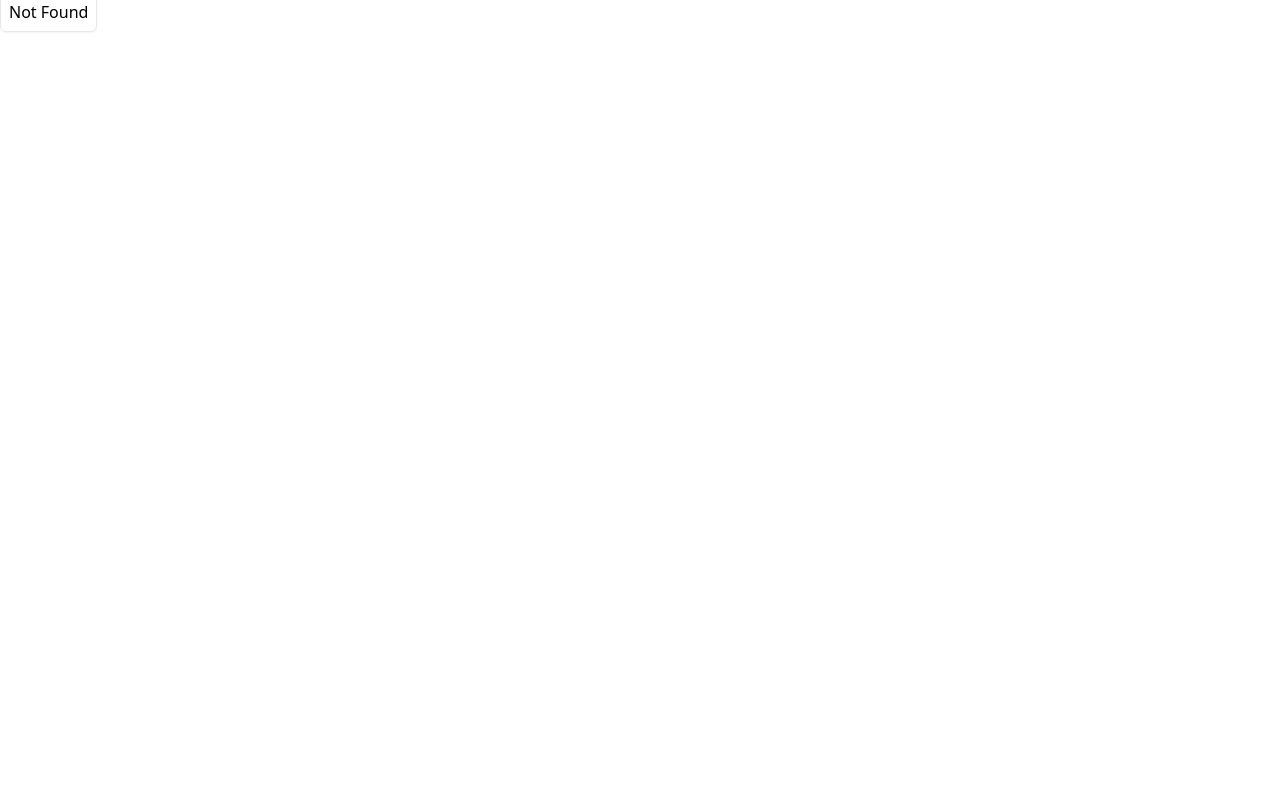
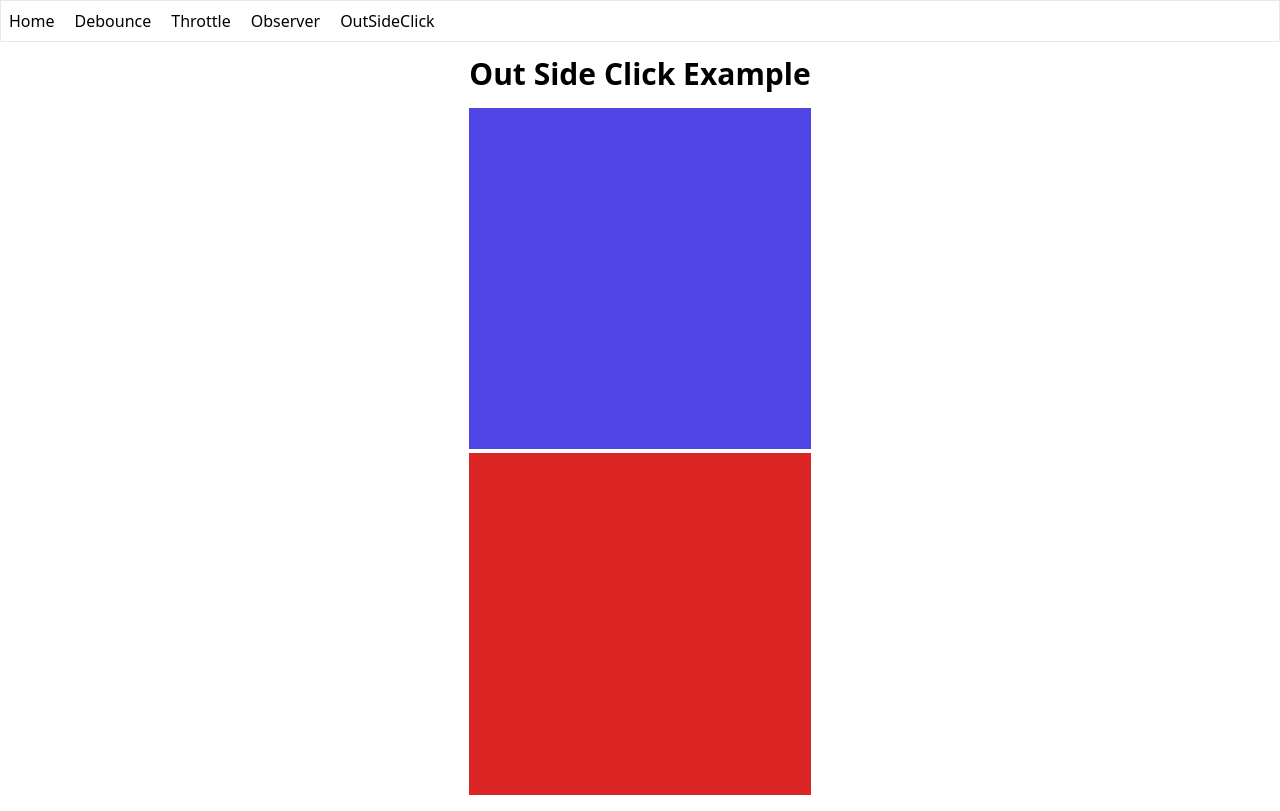
Before and after one commit to sjyoung428/hooks, a React (Vite) app: page /out-side-click in a window 1280 px wide. Before the commit this address had no page. Built offline with nearby package versions, Linux system fonts and the light colour scheme.

Commit message:
OutsideClickExamplePage

```diff
--- a/src/components/Header.tsx
+++ b/src/components/Header.tsx
@@ -8,6 +8,7 @@ const Header = () => {
         <Navigation to="/debounce" name="Debounce" />
         <Navigation to="/throttle" name="Throttle" />
         <Navigation to="/observer" name="Observer" />
+        <Navigation to="/out-side-click" name="OutSideClick" />
       </ul>
     </nav>
   );
--- /dev/null
+++ b/src/pages/OutsideClickExamplePage.tsx
@@ -0,0 +1,24 @@
+import { useRef } from "react";
+import Title from "~/components/Title";
+import { useOutsideClickEffect } from "~/hooks/useOutsideClickEffect";
+
+const OutsideClickExamplePage = () => {
+  const ref1 = useRef<HTMLDivElement>(null);
+  const ref2 = useRef<HTMLDivElement>(null);
+  useOutsideClickEffect({
+    container: [ref1.current, ref2.current],
+    callback: () => {
+      alert("Clicked outside");
+    },
+  });
+
+  return (
+    <div className="flex flex-col gap-1">
+      <Title>Out Side Click Example</Title>
+      <div ref={ref1} className="bg-indigo-600 aspect-square" />
+      <div ref={ref2} className="bg-red-600 aspect-square" />
+    </div>
+  );
+};
+
+export default OutsideClickExamplePage;
--- a/src/router/Router.tsx
+++ b/src/router/Router.tsx
@@ -24,6 +24,10 @@ const router = createBrowserRouter([
         path: "observer",
         element: <lazy.ObserverExamplePage />,
       },
+      {
+        path: "out-side-click",
+        element: <lazy.OutsideClickExamplePage />,
+      },
     ],
     errorElement: <NotFoundPage />,
   },
--- a/src/router/lazy.ts
+++ b/src/router/lazy.ts
@@ -10,3 +10,7 @@ export const ObserverExamplePage = lazy(
 export const ThrottleExamplePage = lazy(
   () => import("~/pages/ThrottleExamplePage")
 );
+
+export const OutsideClickExamplePage = lazy(
+  () => import("~/pages/OutsideClickExamplePage")
+);
```
